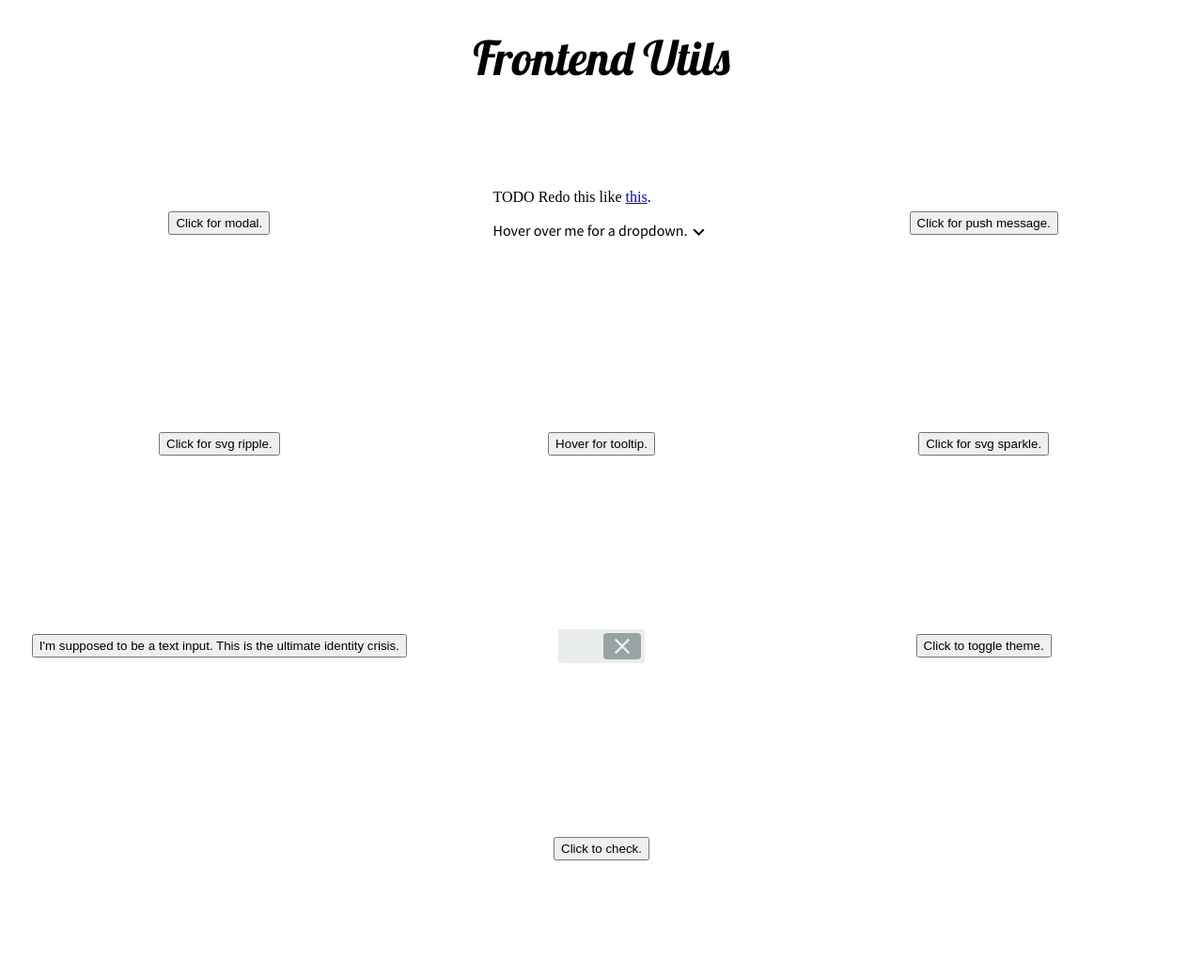
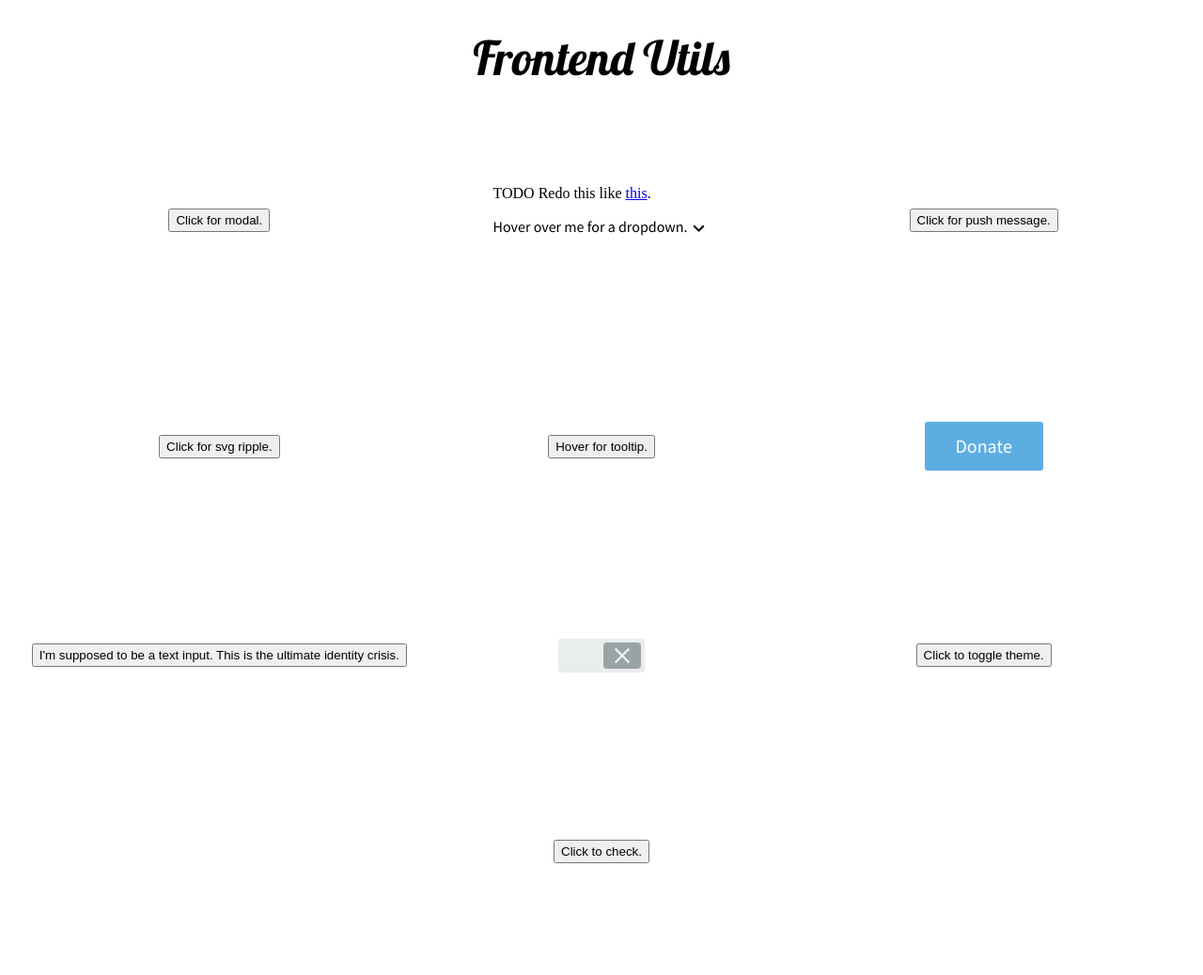
Before and after one commit to LuckehPickle/Comet, a Django app: template frontend_utils/templates/frontend/index.html in a window 1280 px wide. Shown: the whole page at 94% size. Run offline with Django 3.2, Linux system fonts and the light colour scheme; the template is opened without the code that fills it, so the values that code supplies are empty; some libraries are stand-ins or nearby versions.

Commit message:
Worked on Frontend Utils

```diff
--- /dev/null
+++ b/frontend_utils/static/frontend_utils/css/util-btn-sheen.css
@@ -0,0 +1,74 @@
+/*
+# [FrontendUtils] UTIL-DROPDOWN.CSS - Copyright (c) 2016 - Sean Bailey - All Rights Reserved
+# Powered by Django (https://www.djangoproject.com/) - Not endorsed by Django
+#
+#   Licensed under the Apache License, Version 2.0 (the "License");
+#   you may not use this file except in compliance with the License.
+#   You may obtain a copy of the License at
+#
+#       http://www.apache.org/licenses/LICENSE-2.0
+#
+#   Unless required by applicable law or agreed to in writing, software
+#   distributed under the License is distributed on an "AS IS" BASIS,
+#   WITHOUT WARRANTIES OR CONDITIONS OF ANY KIND, either express or implied.
+#   See the License for the specific language governing permissions and
+#   limitations under the License.
+#
+# https://docs.djangoproject.com/en/1.9/topics/http/urls/
+*/
+
+body{
+    overflow-x: hidden;
+}
+
+/* Main Button */
+.btn-sheen{
+    font-family: 'Source Sans Pro', sans-serif;
+    font-size: 20px;
+    color: white;
+    background-color: #5DADE2;
+    border-radius: 3px;
+    outline: none;
+    text-decoration: none;
+    display: inline-block;
+    padding: 16px 33px;
+    line-height: 1;
+    transition: background-color 1s;
+    /*overflow: hidden;*/
+}
+
+.btn-sheen:hover{
+    background-color: #3E93CB;
+}
+
+/* Crossing Sheen */
+.btn-sheen::after{
+    content: "";
+    /*background-color: rgba(0, 0, 0, 0.5);*/
+    background-color: red;
+    height: 30px;
+    width: 100%;
+}
+
+.btn-sheen:hover::after{
+
+}
+
+/* Crossing Light */
+.btn-sheen::before{
+    content: "";
+    position: absolute;
+    height: 20px;
+    width: 100%;
+    top: 50%;
+    margin-top: -10px;
+    right: 0;
+    background-color: #F9F9F9;
+    transform: translate3d(-100%, 0, 0);
+    transition: transform 0.4s;
+    transition-timing-function: cubic-bezier(0.7, 0, 0.3, 1);
+}
+
+.btn-sheen:hover::before{
+    transform: translate3d(100%, 0, 0);
+}
--- a/frontend_utils/static/frontend_utils/main.css
+++ b/frontend_utils/static/frontend_utils/main.css
@@ -21,8 +21,9 @@
 @import url(https://fonts.googleapis.com/css?family=Lobster);
 
 /* Stylesheets */
-@import url(/static/frontend_utils/util-dropdown.css);
-@import url(/static/frontend_utils/util-toggle.css);
+@import url(/static/frontend_utils/css/util-dropdown.css);
+@import url(/static/frontend_utils/css/util-btn-sheen.css);
+@import url(/static/frontend_utils/css/util-toggle.css);
 
 body{
     margin: 30px;
@@ -33,11 +34,6 @@
     text-align: center;
     font-family: 'Lobster', cursive;
     font-size: 50px;
-}
-
-.dropdown-container{
-    align-self: center;
-    display: block;
 }
 
 .utils-container{
@@ -60,6 +56,11 @@
     align-content: center;
 }
 
+._{
+    display: block;
+    align-self: center;
+}
+
 .col-ratio-3{
     flex-grow: 4;
 }
--- a/frontend_utils/templates/frontend/index.html
+++ b/frontend_utils/templates/frontend/index.html
@@ -54,7 +54,7 @@
 
             <!-- Dropdown -->
             <div class="container col-ratio-3">
-                <div class="dropdown-container">
+                <div class="_">
                     TODO Redo this like <a href="http://semantic-ui.com/modules/dropdown.html">this</a>.
                     <p class="dropdown">Hover over me for a dropdown.<i class="material-icons">expand_more</i></p>
                     <ul class="dropdown-list"></ul>
@@ -79,7 +79,9 @@
 
             <!-- SVG Sparkle -->
             <div class="container col-ratio-3">
-                <button>Click for svg sparkle.</button>
+                <div class="_">
+                    <a class="btn-sheen" href="{% url 'frontpage' %}">Donate</a>
+                </div>
             </div>
 
             <!-- Text Input -->
```
Also changed, not shown: frontend_utils/static/frontend_utils/js/util-dropdown.js (added, +16 -0 lines), frontend_utils/static/frontend_utils/css/util-dropdown.css (renamed from frontend_utils/static/frontend_utils/util-dropdown.css), frontend_utils/static/frontend_utils/css/util-toggle.css (renamed from frontend_utils/static/frontend_utils/util-toggle.css).
